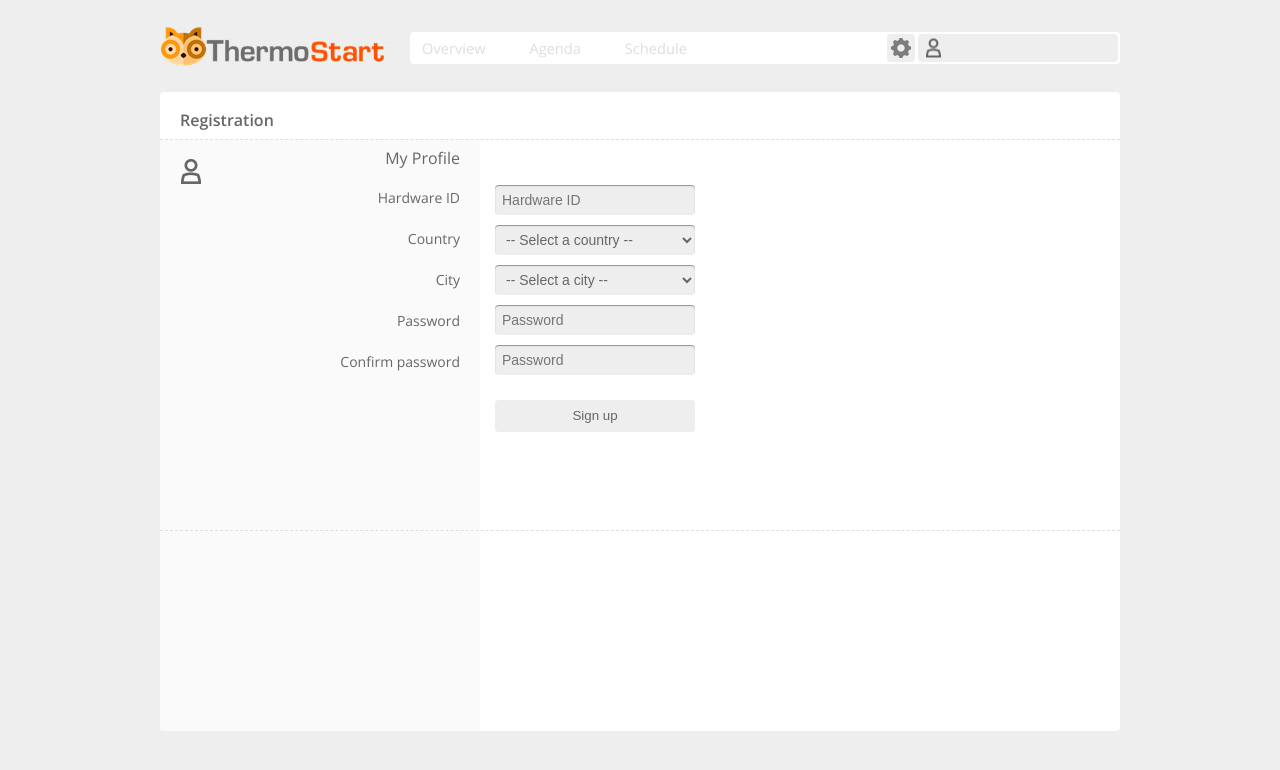
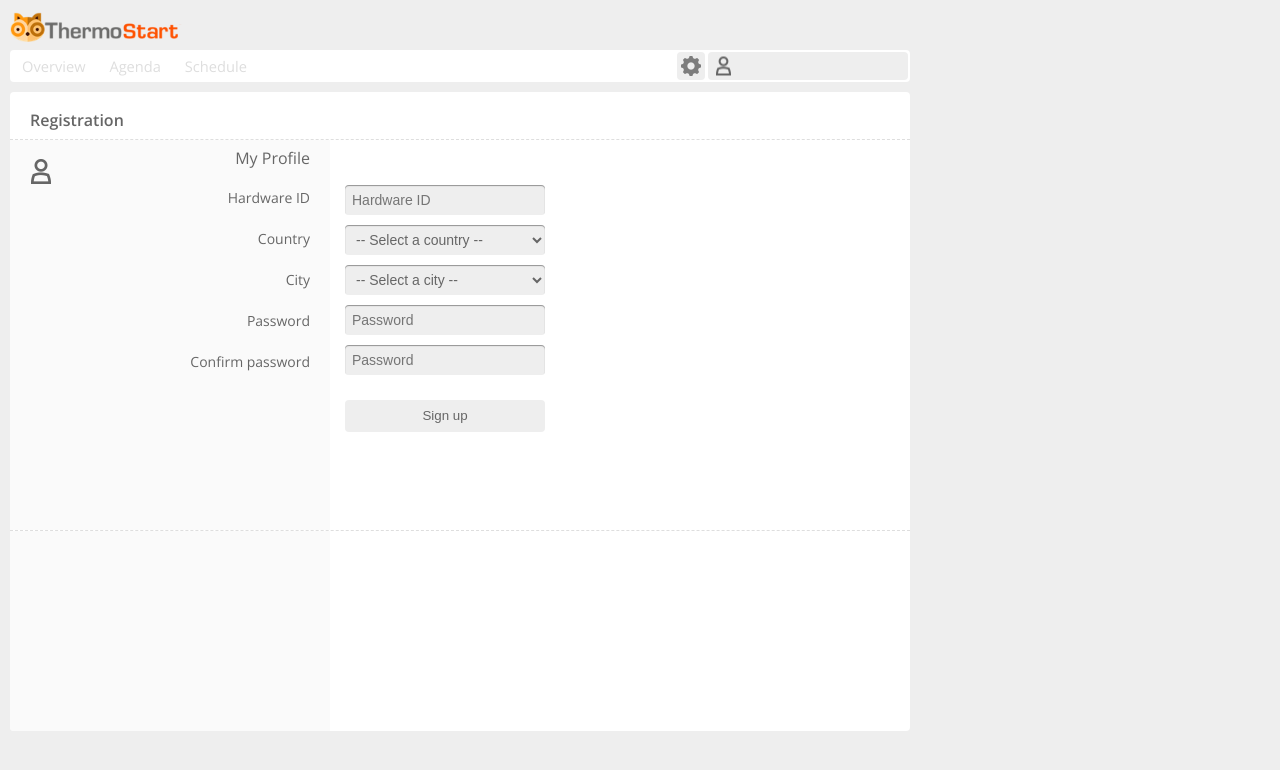
Before and after one commit to wichers/thermostart, a Flask app: page /register in a window 1280 px wide. Shown: the top 770 px of the page. Run offline with Flask 3, Linux system fonts and the light colour scheme; parts of the project's set-up code (start-up, migrations or seed data) failed here and were passed over; some libraries are stand-ins or nearby versions.

Commit message:
Tuned layout for consistency and mobile viewing

```diff
--- a/services/web/thermostart/static/css/basic-layout.css
+++ b/services/web/thermostart/static/css/basic-layout.css
@@ -1,6 +1,6 @@
 #container {
   margin: auto;
-  width: 980px;
+  width: 100%;
 }
 
 #top-bar {
@@ -11,7 +11,7 @@
 #content {
   margin: 0 auto;
   padding: 32px 10px 18px 10px;
-  position: relative;
+  /*position: relative;*/
 }
 
 #footer {
--- a/services/web/thermostart/static/css/general.css
+++ b/services/web/thermostart/static/css/general.css
@@ -202,7 +202,7 @@ small {
 
 /* Windows */
 .window-large {
-   width: 960px;
+   width: fit-content;
    -webkit-user-select: none;
    -khtml-user-select: none;
    -moz-user-select: none;
@@ -216,7 +216,7 @@ small {
 
 .window-container {
     display: inline-block;
-    width: 100%;
+    width: 900px;
 }
 
 /* Icons */
--- a/services/web/thermostart/static/css/navigation.css
+++ b/services/web/thermostart/static/css/navigation.css
@@ -12,6 +12,7 @@
 .navigation-settings #settings-container,
 .navigation-standard-week #standard-week-container {
     display: block;
+    width: 900px;
 }
 
 .navigation-account #navigation-links a[href="/account"],
--- a/services/web/thermostart/static/css/schedule.css
+++ b/services/web/thermostart/static/css/schedule.css
@@ -23,6 +23,7 @@
    text-align: center;
    color: #ffffff;
    z-index: 1;
+   margin-top: 2px;
 }
 
 .slice.head {
@@ -375,7 +376,7 @@ Side bar.
    padding: 0;
    line-height: 20px;   /* by default, it is set using rowHeight in JS */
    position: relative;
-   top: -1px;
+   top: -4px;
 }
 
 .schedule-container .sidebar li {
--- a/services/web/thermostart/static/css/settings.css
+++ b/services/web/thermostart/static/css/settings.css
@@ -1,10 +1,11 @@
 #settings-container .window-large {
     height: auto;
+    width: fit-content;
 }
 
 .settings-container {
     display: inline-block;
-    width: 100%;
+    width: 900px;
 }
 
 .settings-container .temperature-calibration-toggle, .settings-container .dim-toggle {
--- a/services/web/thermostart/static/css/top-bar.css
+++ b/services/web/thermostart/static/css/top-bar.css
@@ -1,11 +1,11 @@
 #logo {
-    position: absolute;
-    top: 10px;
+    position: relative;
+    /*top: 10px;*/
     left: 10px;
-    width: 240px;
-    height: 60px;
     background-image: url("../images/logo.png");
-    background-size: 240px 60px;
+    background-repeat: no-repeat;
+    height: 45px;
+    background-size: contain;
 }
 
 #logo.availability-indicator.available {
@@ -25,9 +25,9 @@
     background-color: #ffffff;
     padding: 2px;
     position: absolute;
-    top: 32px;
-    right: 10px;
-    left: 260px;
+    top: 50px;
+    width: 896px;
+    left: 10px;
 }
 
 #navigation-links {
@@ -44,7 +44,7 @@
     -moz-user-select: none;
     -o-user-select: none;
     user-select: none;
-    margin-right: 20px;
+    /*margin-right: 20px;*/
     line-height: 28px;
 }
 
--- a/services/web/thermostart/static/js/Exceptions.js
+++ b/services/web/thermostart/static/js/Exceptions.js
@@ -29,7 +29,7 @@ ts.initializeExceptions = function(thermostat, $scheduleContainer, $stencilConta
         model: new (ts.ExceptionsCollection.extend({
             blockMinSize: ts.EXCEPTIONS_RESOLUTION
         })),
-        columnWidth: (opts.width || 650) / 7,
+        columnWidth: (opts.width || 600) / 7,
         rows: ts.EXCEPTIONS_ROWS,
         rowHeight: (opts.height || 550) / ts.EXCEPTIONS_ROWS,
         blockSmallSize: ts.EXCEPTIONS_RESOLUTION,
--- a/services/web/thermostart/static/js/Overview.js
+++ b/services/web/thermostart/static/js/Overview.js
@@ -27,7 +27,7 @@ ts.initializeOverview = function(thermostat, $scheduleContainer, opts) {
 
     var scheduleView = new ts.ScheduleView({
         model: new ts.RelaxedCollection,
-        columnWidth: (opts.scheduleWidth || 610) / 7,
+        columnWidth: (opts.scheduleWidth || 600) / 7,
         rows: ts.OVERVIEW_ROWS,
         rowHeight: (opts.scheduleHeight || 550) / ts.OVERVIEW_ROWS,
         linesDensity: ts.OVERVIEW_RESOLUTION,
@@ -259,11 +259,11 @@ ts.initializeOverview = function(thermostat, $scheduleContainer, opts) {
         var now = thermostat.getCurrentMoment();
         var gridCoordinates = { x: now.isoWeekday() - 1, y: now.hours() * ts.OVERVIEW_RESOLUTION };
 
-        $dayIndicator.css('top', gridCoordinates.y * scheduleView.options.rowHeight);
+        $dayIndicator.css('top', 20 + gridCoordinates.y * scheduleView.options.rowHeight);
 
         $timeIndicator.css({
             left: gridCoordinates.x * scheduleView.options.columnWidth - 1,
-            top: gridCoordinates.y * scheduleView.options.rowHeight
+            top: 20 + gridCoordinates.y * scheduleView.options.rowHeight
         }).text(now.format('HH:mm'));
 
         // Gray out past blocks.
--- a/services/web/thermostart/static/js/StandardWeek.js
+++ b/services/web/thermostart/static/js/StandardWeek.js
@@ -154,7 +154,7 @@ ts.initializeStandardWeek = function(thermostat, $scheduleContainer, $stencilCon
             getBlockBefore: ts.StandardWeekCollection.prototype.getBlockBefore,
             blockMinSize: ts.STANDARD_WEEK_RESOLUTION
         })),
-        columnWidth: (opts.width || 650) / 7,
+        columnWidth: (opts.width || 600) / 7,
         rows: ts.STANDARD_WEEK_ROWS,
         rowHeight: (opts.height || 550) / ts.STANDARD_WEEK_ROWS,
         blockSmallSize: ts.STANDARD_WEEK_RESOLUTION,
```
Also changed, not shown: other parts of services/web/thermostart/static/css/general.css (+23 -0 lines), services/web/thermostart/static/css/page-overview.css (+22 -21 lines), services/web/thermostart/static/css/page-standard-week.css (+8 -8 lines), services/web/thermostart/static/js/ithermostat.js (+4 -3 lines), services/web/thermostart/templates/includes/exceptions-container.html (+11 -7 lines), services/web/thermostart/templates/includes/overview-container.html (+10 -11 lines), services/web/thermostart/templates/includes/standard-week-container.html (+10 -6 lines).
